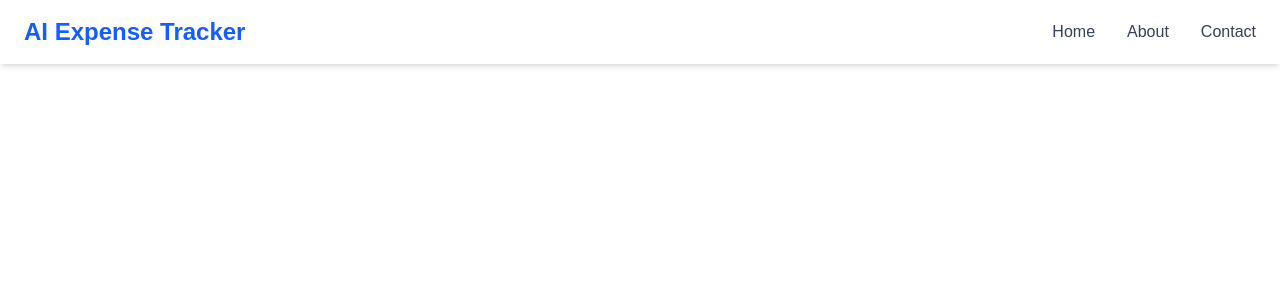
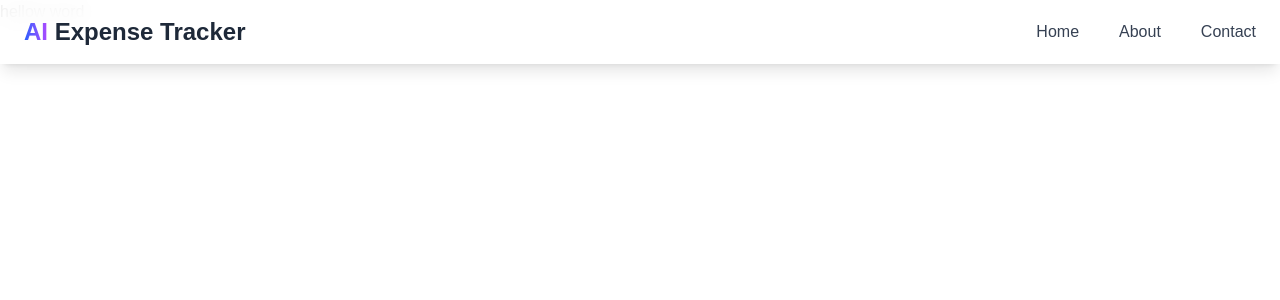
Before and after one commit to Mashoodgondal/AI-Expense-Tracker, a Next.js app in the folder ai_expence/: page / in a window 1280 px wide. Shown: the top 300 px of the page. Built offline with nearby package versions, Linux system fonts and the light colour scheme.

Commit message:
resposive nave

```diff
--- a/ai_expence/components/navebar.tsx
+++ b/ai_expence/components/navebar.tsx
@@ -10,59 +10,67 @@
 
 "use client";
 import { useState } from "react";
-import { CiMenuFries } from "react-icons/ci"
-import { IoClose } from "react-icons/io5"
+import { CiMenuFries } from "react-icons/ci";
+import { IoClose } from "react-icons/io5";
 
 export default function Navbar() {
     const [isOpen, setIsOpen] = useState(false);
 
     return (
-        <nav className="w-full fixed top-0 left-0 z-50 shadow-md bg-white dark:bg-gray-900 transition-colors">
+        <nav className="w-full fixed top-0 left-0 z-50 shadow-lg bg-white/90 dark:bg-gray-900/90 backdrop-blur-md transition-colors">
             <div className="max-w-7xl mx-auto flex justify-between items-center px-6 py-4">
                 {/* Logo / Mobile Title */}
-                <h1 className="text-2xl font-bold text-blue-600 dark:text-blue-400">
-                    <span className="md:hidden">Expense Tracker</span>
-                    <span className="hidden md:inline">AI Expense Tracker</span>
+                <h1 className="text-2xl font-bold">
+                    <span className="bg-gradient-to-r from-blue-600 to-purple-500 bg-clip-text text-transparent">
+                        AI
+                    </span>{" "}
+                    <span className="text-gray-800 dark:text-gray-200">Expense Tracker</span>
                 </h1>
 
                 {/* Desktop Menu */}
-                <ul className="hidden md:flex space-x-8 text-gray-700 dark:text-gray-200 font-medium">
-                    <li className="hover:text-blue-600 dark:hover:text-blue-400 transition-colors cursor-pointer">
-                        Home
-                    </li>
-                    <li className="hover:text-blue-600 dark:hover:text-blue-400 transition-colors cursor-pointer">
-                        About
-                    </li>
-                    <li className="hover:text-blue-600 dark:hover:text-blue-400 transition-colors cursor-pointer">
-                        Contact
-                    </li>
+                <ul className="hidden md:flex space-x-10 text-gray-700 dark:text-gray-200 font-medium">
+                    {["Home", "About", "Contact"].map((item, index) => (
+                        <li
+                            key={index}
+                            className="relative cursor-pointer group"
+                        >
+                            <span className="transition-colors group-hover:text-blue-600 dark:group-hover:text-blue-400">
+                                {item}
+                            </span>
+                            {/* Underline effect */}
+                            <span className="absolute left-0 -bottom-1 w-0 h-[2px] bg-gradient-to-r from-blue-600 to-purple-500 transition-all duration-300 group-hover:w-full group-hover:shadow-[0_0_8px_2px_rgba(59,130,246,0.7)]"></span>
+                        </li>
+                    ))}
                 </ul>
 
                 {/* Mobile Menu Button */}
                 <button
-                    className="md:hidden text-2xl text-gray-700 dark:text-gray-200"
+                    className="md:hidden text-3xl text-gray-700 dark:text-gray-200 transition-transform"
                     onClick={() => setIsOpen(!isOpen)}
                 >
-                    {isOpen ? <IoClose /> : <CiMenuFries />}
+                    {isOpen ? <IoClose className="animate-spin" /> : <CiMenuFries />}
                 </button>
             </div>
 
             {/* Mobile Menu Dropdown */}
-            {isOpen && (
-                <div className="md:hidden bg-white dark:bg-gray-900 border-t border-gray-200 dark:border-gray-700">
-                    <ul className="flex flex-col space-y-4 py-6 px-6 text-gray-700 dark:text-gray-200 font-medium">
-                        <li className="hover:text-blue-600 dark:hover:text-blue-400 transition-colors cursor-pointer">
-                            Home
+            <div
+                className={`md:hidden bg-white dark:bg-gray-900 border-t border-gray-200 dark:border-gray-700 transition-all duration-500 overflow-hidden ${isOpen ? "max-h-60 opacity-100" : "max-h-0 opacity-0"
+                    }`}
+            >
+                <ul className="flex flex-col space-y-6 py-6 px-6 text-gray-700 dark:text-gray-200 font-medium">
+                    {["Home", "About", "Contact"].map((item, index) => (
+                        <li
+                            key={index}
+                            className="relative cursor-pointer group"
+                        >
+                            <span className="transition-colors group-hover:text-blue-600 dark:group-hover:text-blue-400">
+                                {item}
+                            </span>
+                            <span className="absolute left-0 -bottom-1 w-0 h-[2px] bg-gradient-to-r from-blue-600 to-purple-500 transition-all duration-300 group-hover:w-full group-hover:shadow-[0_0_8px_2px_rgba(59,130,246,0.7)]"></span>
                         </li>
-                        <li className="hover:text-blue-600 dark:hover:text-blue-400 transition-colors cursor-pointer">
-                            About
-                        </li>
-                        <li className="hover:text-blue-600 dark:hover:text-blue-400 transition-colors cursor-pointer">
-                            Contact
-                        </li>
-                    </ul>
-                </div>
-            )}
+                    ))}
+                </ul>
+            </div>
         </nav>
     );
 }
```
